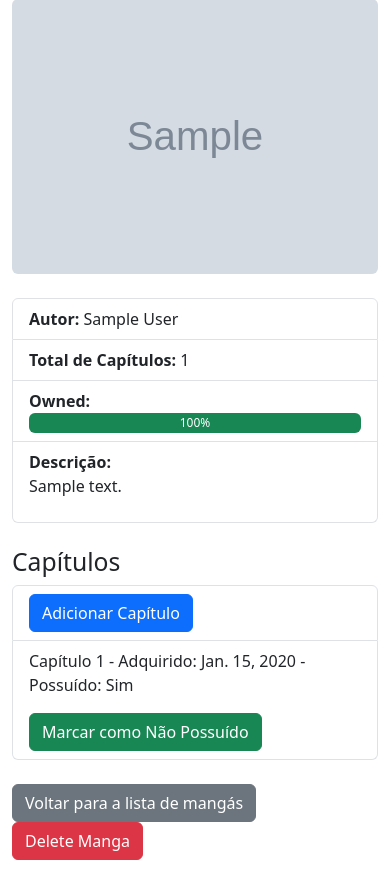
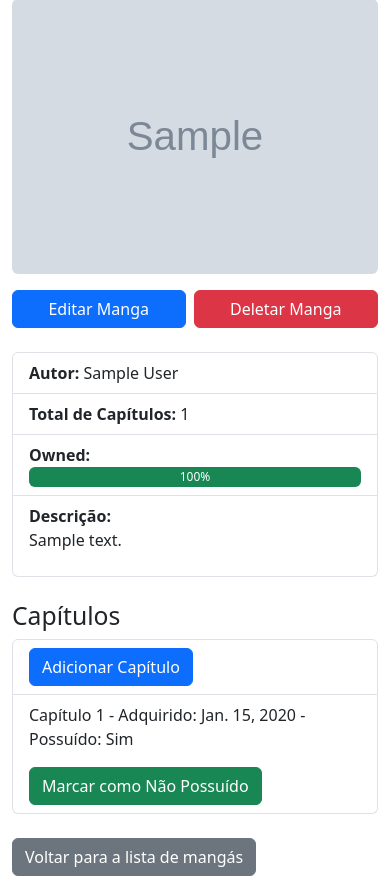
Before and after one commit to 123duran/Manga-Collection-Manager, a Django app: page /1/ in a window 390 px wide. Shown: the part 144-1020 px from the top of the page. Run offline with Django 5.2, Linux system fonts and the light colour scheme; tables that the repository leaves empty hold one stand-in row (values such as "Sample post"); grey boxes marked "Sample" are stand-in pictures; some libraries are stand-ins or nearby versions.

Commit message:
feat: add edit and delete buttons to manga detail page and improve layout
- Inserted "Edit" and "Delete" buttons below the manga cover image on the detail page
- Styled buttons side by side with responsive Bootstrap layout
- Kept consistent design with other forms and pages
- Enhanced user experience by centralizing manga actions in the detail view

```diff
--- a/mangasV2/mangas/templates/mangas/manga_detail.html
+++ b/mangasV2/mangas/templates/mangas/manga_detail.html
@@ -13,10 +13,16 @@
         {% if manga.cover %}
             <img src="{{ manga.cover }}" alt="Capa de {{ manga.title }}" class="card-img-top img-fluid rounded">
         {% else %}
-            <div class="card-img-top no-cover-placeholder rounded d-flex align-items-center justify-content-center">
+            <div class="card-img-top no-cover-placeholder rounded d-flex align-items-center justify-content-center" style="height: 250px;">
                 Nenhuma capa disponível.
             </div>
         {% endif %}
+
+        <!-- Botões Editar e Deletar -->
+        <div class="d-flex gap-2 mt-3">
+            <a href="{% url 'manga_edit' manga.id %}" class="btn btn-primary flex-fill">Editar Manga</a>
+            <a href="{% url 'manga_delete' manga.id %}" class="btn btn-danger flex-fill">Deletar Manga</a>
+        </div>
     </div>
 
     <!-- Informações do Mangá -->
@@ -66,7 +72,6 @@
         </ul>
 
         <a href="{% url 'manga_list' %}" class="btn btn-secondary">Voltar para a lista de mangás</a>
-        <a href="{% url 'manga_delete' manga.id %}" class="btn btn-danger me-2">Delete Manga</a>
     </div>
 </div>
 {% endblock %}
--- a/mangasV2/mangas/urls.py
+++ b/mangasV2/mangas/urls.py
@@ -2,7 +2,7 @@
 
 from django.urls import path
 from . import views
-from .views import MangaDeleteView
+from .views import MangaDeleteView, MangaUpdateView
 
 urlpatterns = [
     path('', views.manga_list, name='manga_list'),  # List all mangas
@@ -11,4 +11,5 @@ urlpatterns = [
     path('manga/<int:manga_id>/create-chapter/', views.create_chapter, name='create_chapter'),  # Create chapter
     path('create/', views.manga_create, name='manga_create'), # Create Manga
     path('manga/<int:pk>/delete/', MangaDeleteView.as_view(), name='manga_delete'), #delete manga
+    path('manga/<int:pk>/edit/', MangaUpdateView.as_view(), name='manga_edit'),
 ]
--- a/mangasV2/mangas/views.py
+++ b/mangasV2/mangas/views.py
@@ -5,13 +5,19 @@ from .models import Manga, Chapter
 from .forms import MangaForm
 from django.contrib.auth.decorators import login_required
 from django.contrib.auth.mixins import LoginRequiredMixin
-from django.views.generic import DeleteView
+from django.views.generic import DeleteView, UpdateView
+
 
 @login_required
 def manga_list(request):
     mangas = Manga.objects.all()  # Retrieve all mangas
     return render(request, 'mangas/manga_list.html', {'mangas': mangas})
 
+class MangaUpdateView(LoginRequiredMixin, UpdateView):
+    model = Manga
+    fields = ['title', 'author', 'volumes', 'release_date', 'description', 'cover']
+    template_name = 'mangas/manga_form.html'
+    success_url = reverse_lazy('manga_list')
 
 class MangaDeleteView(LoginRequiredMixin, DeleteView):
     model = Manga
```
